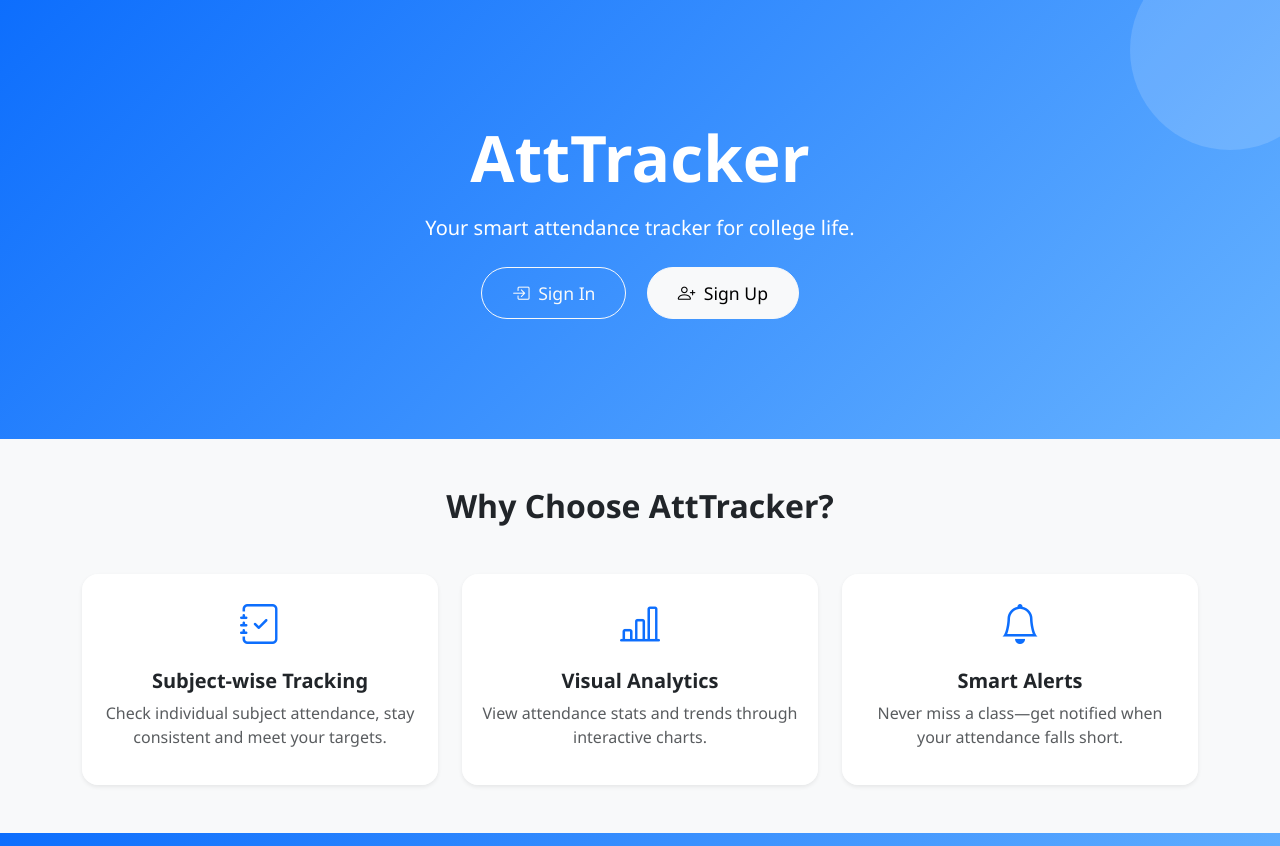
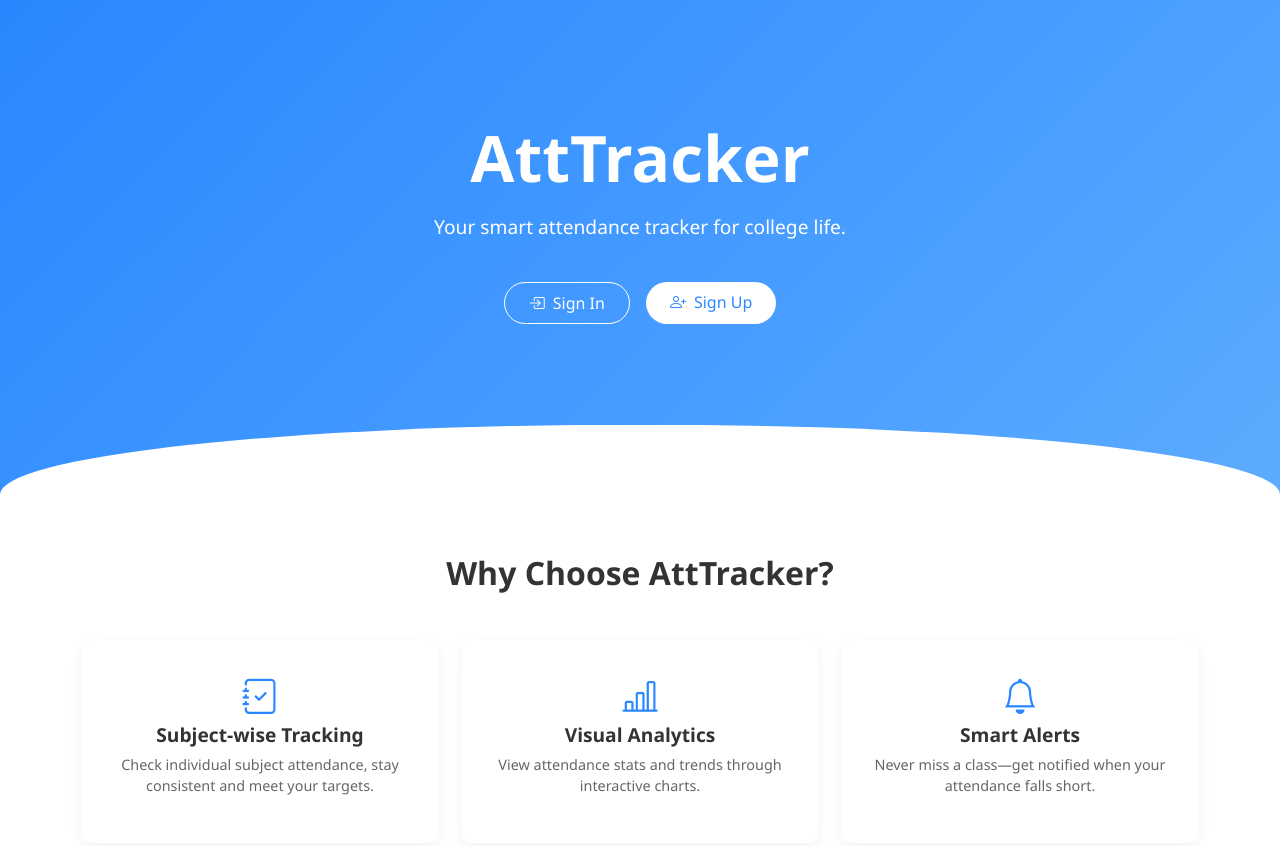
Before and after one commit to 5HA5HWAT/Att-Tracker, a plain HTML site: page frontend/public/landing_page/index.html in a window 1280 px wide. Shown: the top 846 px of the page. Drawn offline with nearby package versions, Linux system fonts and the light colour scheme.

Commit message:
landing_page

```diff
--- a/backend/config.js
+++ b/backend/config.js
@@ -1,4 +1,4 @@
-const JWT_USER_PASSWORD = process.env.JWT_USER_PASSWORD
+const JWT_USER_PASSWORD = "secret123"
 
 module.exports = {
     JWT_USER_PASSWORD
--- a/backend/package.json
+++ b/backend/package.json
@@ -17,8 +17,8 @@
   "dependencies": {
     "bcrypt": "^5.1.1",
     "cors": "^2.8.5",
-    "dotenv": "^16.4.7",
-    "express": "^5.1.0",
+    "dotenv": "^16.5.0",
+    "express": "^4.18.2",
     "jsonwebtoken": "^9.0.2",
     "mongoose": "^8.13.2",
     "zod": "^3.24.2"
--- a/backend/routes/user.js
+++ b/backend/routes/user.js
@@ -41,7 +41,7 @@ userRouter.post("/signin",async function(req,res){
 
     const singinSchema=zod.object({
         email: zod.string().email("Invalid email address"),
-        password: zod.string().min(6, "Password must be at least 6 characters long")
+        password: zod.string()
     })
 
     const result = singinSchema.safeParse(req.body)
--- a/frontend/public/landing_page/index.html
+++ b/frontend/public/landing_page/index.html
@@ -6,47 +6,193 @@
   <title>AttTracker – Smart Attendance Tracker</title>
   <link href="https://cdn.jsdelivr.net/npm/bootstrap@5.3.5/dist/css/bootstrap.min.css" rel="stylesheet" integrity="sha384-SgOJa3DmI69IUzQ2PVdRZhwQ+dy64/BUtbMJw1MZ8t5HZApcHrRKUc4W0kG879m7" crossorigin="anonymous">
   <link href="https://cdn.jsdelivr.net/npm/bootstrap-icons@1.10.5/font/bootstrap-icons.css" rel="stylesheet"/>
-  <link rel="stylesheet" href="style.css">
+  <link href="https://unpkg.com/aos@2.3.4/dist/aos.css" rel="stylesheet">
+  <link rel="stylesheet" href="/landing_page/style.css">
+  <style>
+    :root {
+      --primary: #2987ff;
+      --primary-light: #5cabff;
+      --primary-dark: #0d6efd;
+    }
+
+    html, body {
+      height: 100%;
+      width: 100%;
+      margin: 0;
+      padding: 0;
+    }
+
+    body {
+      font-family: 'Segoe UI', sans-serif;
+      scroll-behavior: smooth;
+      background-color: #fff;
+      min-height: 100vh;
+      overflow-y: auto;
+      display: flex;
+      flex-direction: column;
+    }
+
+    .page-container {
+      display: flex;
+      flex-direction: column;
+      min-height: 100vh;
+      width: 100%;
+    }
+
+    .hero-section {
+      background: linear-gradient(135deg, #2987ff, #5cabff);
+      color: white;
+      padding: 120px 0 170px;
+      text-align: center;
+      position: relative;
+    }
+
+    .hero-section::after {
+      content: "";
+      position: absolute;
+      bottom: -1px;
+      left: 0;
+      width: 100%;
+      height: 70px;
+      background-color: #fff;
+      clip-path: ellipse(50% 70px at 50% 70px);
+    }
+
+    .hero-title {
+      font-size: 4rem;
+      font-weight: 700;
+      margin-bottom: 1rem;
+    }
+
+    .hero-subtitle {
+      font-size: 1.2rem;
+      margin-bottom: 2.5rem;
+      font-weight: 400;
+    }
+
+    .btn-signin {
+      background-color: transparent;
+      color: white;
+      border: 1px solid white;
+      border-radius: 30px;
+      padding: 0.5rem 1.5rem;
+      font-weight: 500;
+      transition: all 0.3s;
+    }
+
+    .btn-signin:hover {
+      background-color: rgba(255, 255, 255, 0.1);
+      color: white;
+    }
+
+    .btn-signup {
+      background-color: white;
+      color: var(--primary);
+      border: none;
+      border-radius: 30px;
+      padding: 0.5rem 1.5rem;
+      font-weight: 500;
+      transition: all 0.3s;
+    }
+
+    .btn-signup:hover {
+      background-color: #f8f9fa;
+      color: var(--primary-dark);
+    }
+
+    .features-section {
+      padding: 60px 0;
+      text-align: center;
+    }
+
+    .features-title {
+      font-size: 2rem;
+      font-weight: 700;
+      margin-bottom: 3rem;
+      color: #333;
+    }
+
+    .feature-card {
+      background-color: white;
+      border-radius: 10px;
+      padding: 30px 20px;
+      box-shadow: 0 5px 15px rgba(0, 0, 0, 0.05);
+      height: 100%;
+      transition: transform 0.3s;
+    }
+
+    .feature-card:hover {
+      transform: translateY(-5px);
+    }
+
+    .feature-icon {
+      font-size: 2.2rem;
+      color: var(--primary);
+      margin-bottom: 1rem;
+    }
+
+    .feature-title {
+      font-size: 1.2rem;
+      font-weight: 600;
+      margin-bottom: 0.5rem;
+      color: #333;
+    }
+
+    .feature-text {
+      color: #666;
+      font-size: 0.9rem;
+    }
+
+    footer {
+      background: linear-gradient(135deg, #2987ff, #5cabff);
+      color: white;
+      padding: 20px 0;
+      text-align: center;
+    }
+  </style>
 </head>
 <body>
+  <div class="page-container">
     <!-- Hero Section -->
-  <section class="hero">
+    <section class="hero-section">
       <div class="container">
-      <h1 data-aos="fade-down">AttTracker</h1>
-      <p class="mt-3 mb-4 lead" data-aos="fade-up" data-aos-delay="150">Your smart attendance tracker for college life.</p>
-      <a href="../new_signin_signup/index.html" class="btn btn-outline-light btn-custom me-3" data-aos="fade-up" data-aos-delay="300">
-        <i class="bi bi-box-arrow-in-right me-1"></i> Sign In
+        <h1 class="hero-title">AttTracker</h1>
+        <p class="hero-subtitle">Your smart attendance tracker for college life.</p>
+        <div class="d-flex justify-content-center gap-3">
+          <a href="/new_signin_signup/index.html" class="btn btn-signin">
+            <i class="bi bi-box-arrow-in-right me-2"></i>Sign In
           </a>
-      <a href="../new_signin_signup/index.html" class="btn btn-light btn-custom" data-aos="fade-up" data-aos-delay="400">
-        <i class="bi bi-person-plus me-1"></i> Sign Up
+          <a href="/new_signin_signup/index.html" class="btn btn-signup">
+            <i class="bi bi-person-plus me-2"></i>Sign Up
           </a>
+        </div>
       </div>
     </section>
 
-  <!-- Features -->
-  <section class="py-5 bg-light" id="features">
-    <div class="container text-center">
-      <h2 class="mb-5 fw-bold" data-aos="fade-up">Why Choose AttTracker?</h2>
+    <!-- Features Section -->
+    <section class="features-section">
+      <div class="container">
+        <h2 class="features-title">Why Choose AttTracker?</h2>
         <div class="row g-4">
-        <div class="col-md-4" data-aos="zoom-in-up" data-aos-delay="100">
-          <div class="card h-100 shadow-sm">
+          <div class="col-md-4">
+            <div class="feature-card">
               <i class="bi bi-journal-check feature-icon"></i>
-            <h5 class="fw-bold">Subject-wise Tracking</h5>
-            <p class="text-muted">Check individual subject attendance, stay consistent and meet your targets.</p>
+              <h3 class="feature-title">Subject-wise Tracking</h3>
+              <p class="feature-text">Check individual subject attendance, stay consistent and meet your targets.</p>
             </div>
           </div>
-        <div class="col-md-4" data-aos="zoom-in-up" data-aos-delay="200">
-          <div class="card h-100 shadow-sm">
+          <div class="col-md-4">
+            <div class="feature-card">
               <i class="bi bi-bar-chart-line feature-icon"></i>
-            <h5 class="fw-bold">Visual Analytics</h5>
-            <p class="text-muted">View attendance stats and trends through interactive charts.</p>
+              <h3 class="feature-title">Visual Analytics</h3>
+              <p class="feature-text">View attendance stats and trends through interactive charts.</p>
             </div>
           </div>
-        <div class="col-md-4" data-aos="zoom-in-up" data-aos-delay="300">
-          <div class="card h-100 shadow-sm">
+          <div class="col-md-4">
+            <div class="feature-card">
               <i class="bi bi-bell feature-icon"></i>
-            <h5 class="fw-bold">Smart Alerts</h5>
-            <p class="text-muted">Never miss a class—get notified when your attendance falls short.</p>
+              <h3 class="feature-title">Smart Alerts</h3>
+              <p class="feature-text">Never miss a class—get notified when your attendance falls short.</p>
             </div>
           </div>
         </div>
@@ -54,17 +200,25 @@
     </section>
 
     <!-- Footer -->
-  <footer class="text-center py-5" style="background: linear-gradient(135deg, #0d6efd, #66b2ff); color: white;">
+    <footer>
       <div class="container">
         <p class="mb-0">© 2024 AttTracker. All rights reserved.</p>
       </div>
     </footer>
+  </div>
 
   <!-- JS -->
   <script src="https://cdn.jsdelivr.net/npm/bootstrap@5.3.5/dist/js/bootstrap.bundle.min.js" integrity="sha384-k6d4wzSIapyDyv1kpU366/PK5hCdSbCRGRCMv+eplOQJWyd1fbcAu9OCUj5zNLiq" crossorigin="anonymous"></script>
   <script src="https://unpkg.com/aos@2.3.4/dist/aos.js"></script>
   <script>
-    AOS.init();
+    document.addEventListener('DOMContentLoaded', function() {
+      AOS.init({
+        duration: 800,
+        easing: 'ease-in-out',
+        once: true,
+        offset: 100
+      });
+    });
   </script>
 </body>
 </html>
--- a/frontend/public/landing_page/style.css
+++ b/frontend/public/landing_page/style.css
@@ -1,12 +1,30 @@
 :root {
     --primary: #0d6efd;
     --gradient: linear-gradient(135deg, #0d6efd, #66b2ff);
+  }
+
+  html, body {
+    height: 100%;
+    width: 100%;
+    margin: 0;
+    padding: 0;
   }
 
   body {
     font-family: 'Segoe UI', sans-serif;
     scroll-behavior: smooth;
     background-color: #f9f9f9;
+    min-height: 100vh;
+    overflow-y: auto;
+    display: flex;
+    flex-direction: column;
+  }
+
+  .page-container {
+    display: flex;
+    flex-direction: column;
+    min-height: 100vh;
+    width: 100%;
   }
 
   .hero {
@@ -16,6 +34,7 @@
     position: relative;
     text-align: center;
     overflow: hidden;
+    width: 100%;
   }
 
   .hero h1 {
@@ -64,6 +83,7 @@
     padding: 20px;
     transition: all 0.3s ease-in-out;
     background: rgba(255,255,255,0.9);
+    -webkit-backdrop-filter: blur(10px);
     backdrop-filter: blur(10px);
   }
 
@@ -72,15 +92,36 @@
     box-shadow: 0 12px 30px rgba(0, 0, 0, 0.1);
   }
 
+  section {
+    width: 100%;
+    display: block;
+    padding: 60px 0;
+  }
+
+  #features {
+    background-color: #f5f7fa;
+    min-height: 60vh;
+    flex: 1;
+  }
+
   footer {
     background-color: var(--primary);
     color: white;
     padding: 30px 0;
     font-size: 0.95rem;
+    width: 100%;
   }
 
   @media (max-width: 768px) {
     .hero h1 {
       font-size: 2.8rem;
     }
+
+    .hero {
+      padding: 80px 15px;
+    }
+
+    section {
+      padding: 40px 0;
+    }
   }
```
Also changed, not shown: backend/index.js (+105 -13 lines), 1 other file. Lines whose indentation alone changed are shown as unchanged.
